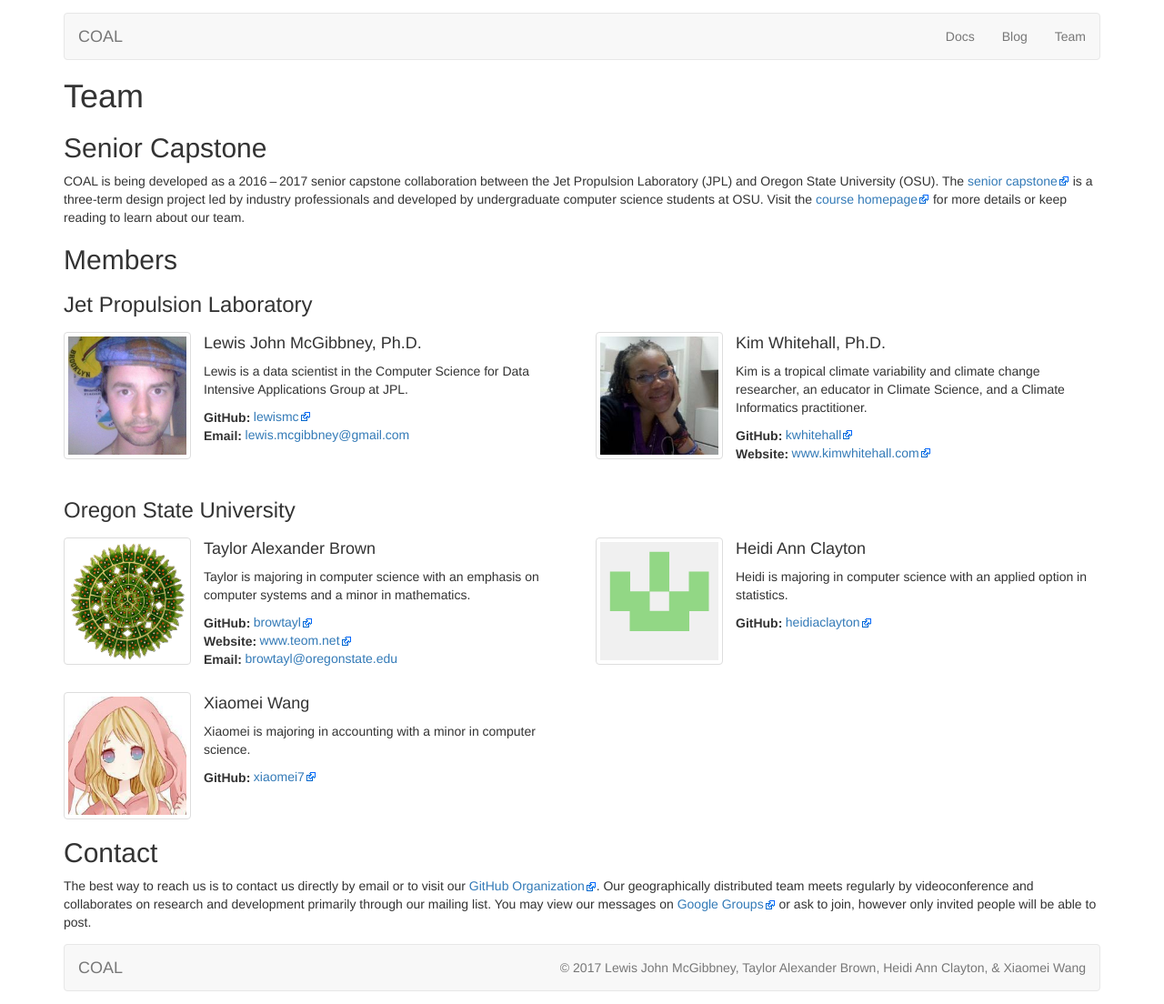
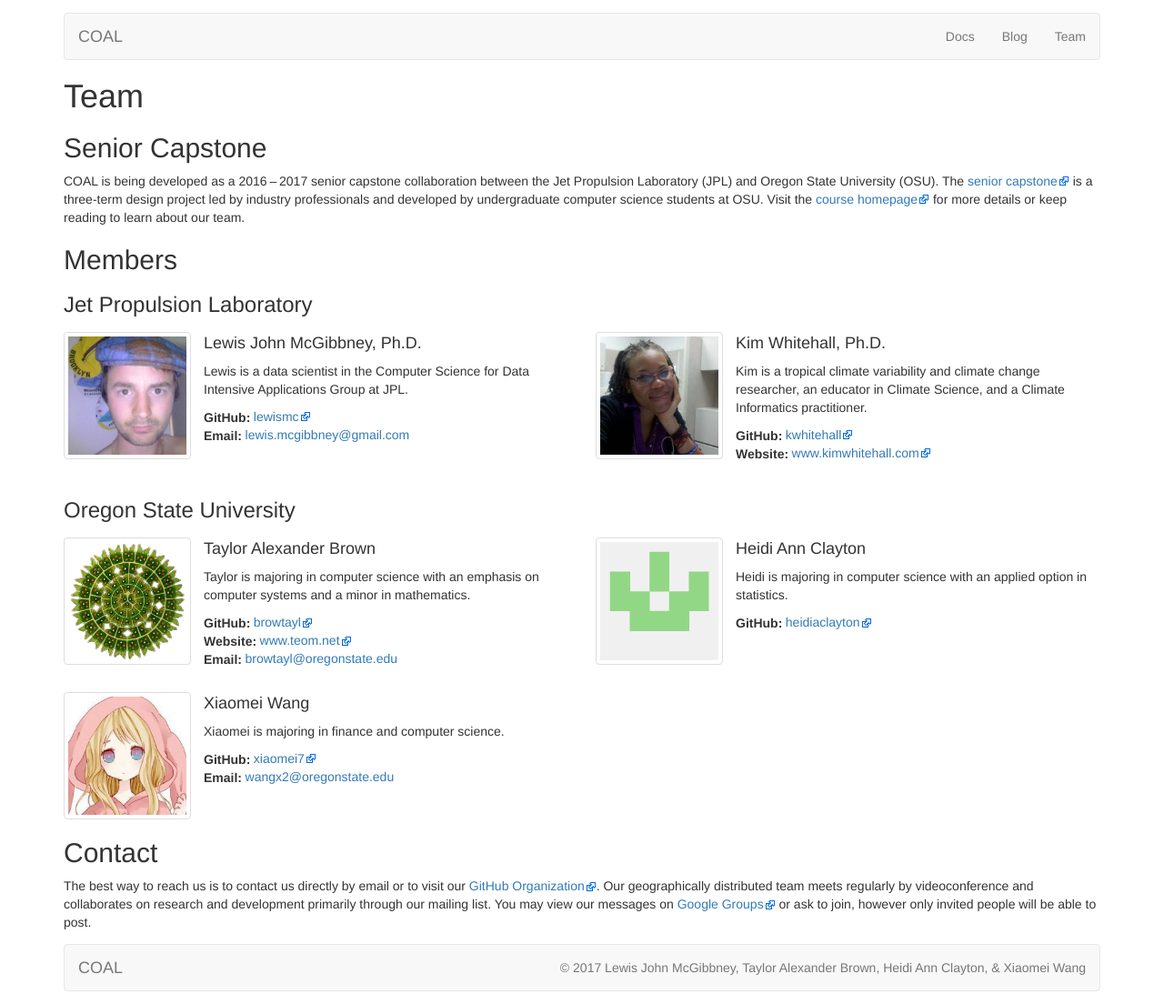
Before and after one commit to capstone-coal/capstone-coal.github.io, a Jekyll site: the page built from team.html, in a window 1280 px wide. Shown: the whole page at 91% size. Built offline with Jekyll 4.4.1, drawn with Linux system fonts in a browser that asks for light colours.

Commit message:
change bio

```diff
--- a/team.html
+++ b/team.html
@@ -75,10 +75,12 @@
   <div class="team-member col-md-6">
     <img src="{{ site.baseurl }}/images/avatar-xiaomei7.jpeg" class="team-avatar img-thumbnail" />
     <h4>Xiaomei Wang</h4>
-    <p>Xiaomei is majoring in accounting with a minor in computer science.</p>
+    <p>Xiaomei is majoring in finance and computer science.</p>
     <dl>
       <dt>GitHub:</dt>
       <dd><a class="external" href="https://github.com/xiaomei7">xiaomei7</a></dd>
+      <dt>Email:</dt>
+      <dd><a href="mailto:wangx2@oregonstate.edu">wangx2@oregonstate.edu</a></dd>
     </dl>
   </div>
 
```
